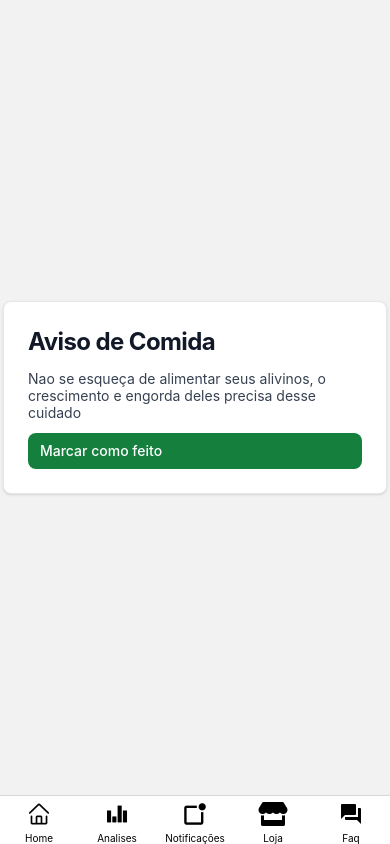
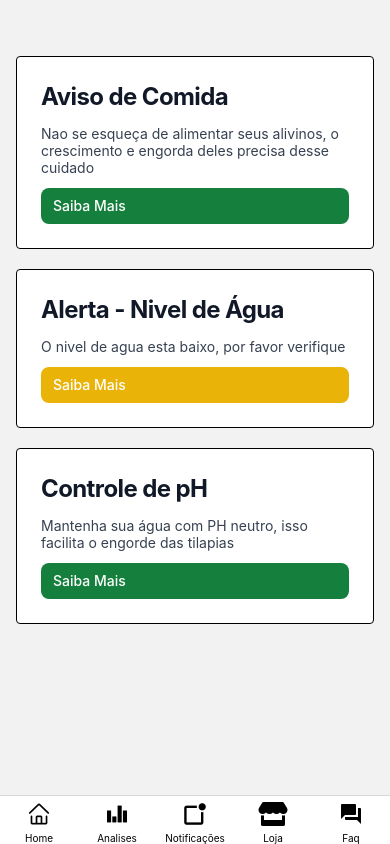
Before and after one commit to emersonjds/easyfish-app, a React Native app: screen /Notification in a window 390 px wide. Built offline with nearby package versions, Linux system fonts and the light colour scheme.

Commit message:
adjust alerts

```diff
--- a/src/pages/Notification/index.tsx
+++ b/src/pages/Notification/index.tsx
@@ -7,15 +7,39 @@ const Notification: React.FC = () => {
   return (
     <>
       <View
-        className='flex-1 justify-center items-center'
+        className='flex-1 mt-10 p-4'
       >
-        <View className="max-w-sm p-6 bg-white border border-gray-200 rounded-lg shadow dark:bg-gray-800 dark:border-gray-700">
+        <View className="max-w-sm p-6 bg-white border rounded mb-5 ">
           <Text >
             <Text className="mb-2 text-2xl font-bold tracking-tight text-gray-900 dark:text-white">Aviso de Comida</Text>
           </Text>
           <Text className="mt-3 mb-3 font-normal text-gray-700 ">Nao se esqueça de alimentar seus alivinos, o crescimento e engorda deles precisa desse cuidado</Text>
           <Text className="inline-flex items-center px-3 py-2 text-sm font-medium text-center text-white bg-green-700 rounded-lg">
-            Marcar como feito
+            Saiba Mais
+          </Text>
+        </View>
+
+        <View className="max-w-sm p-6 bg-white border rounded mb-5">
+          <Text >
+            <Text className="mb-2 text-2xl font-bold tracking-tight text-gray-900 dark:text-white">Alerta - Nivel de Água</Text>
+          </Text>
+          <Text className="mt-3 mb-3 font-normal text-gray-700 ">
+            O nivel de agua esta baixo, por favor verifique
+          </Text>
+          <Text className="inline-flex items-center px-3 py-2 text-sm font-medium text-center text-white bg-yellow-500 rounded-lg">
+            Saiba Mais
+          </Text>
+        </View>
+
+        <View className="max-w-sm p-6 bg-white border rounded mb-5">
+          <Text >
+            <Text className="mb-2 text-2xl font-bold tracking-tight text-gray-900 dark:text-white">Controle de pH</Text>
+          </Text>
+          <Text className="mt-3 mb-3 font-normal text-gray-700 ">
+            Mantenha sua água com PH neutro, isso facilita o engorde das tilapias
+          </Text>
+          <Text className="inline-flex items-center px-3 py-2 text-sm font-medium text-center text-white bg-green-700 rounded-lg">
+            Saiba Mais
           </Text>
         </View>
       </View>
```
